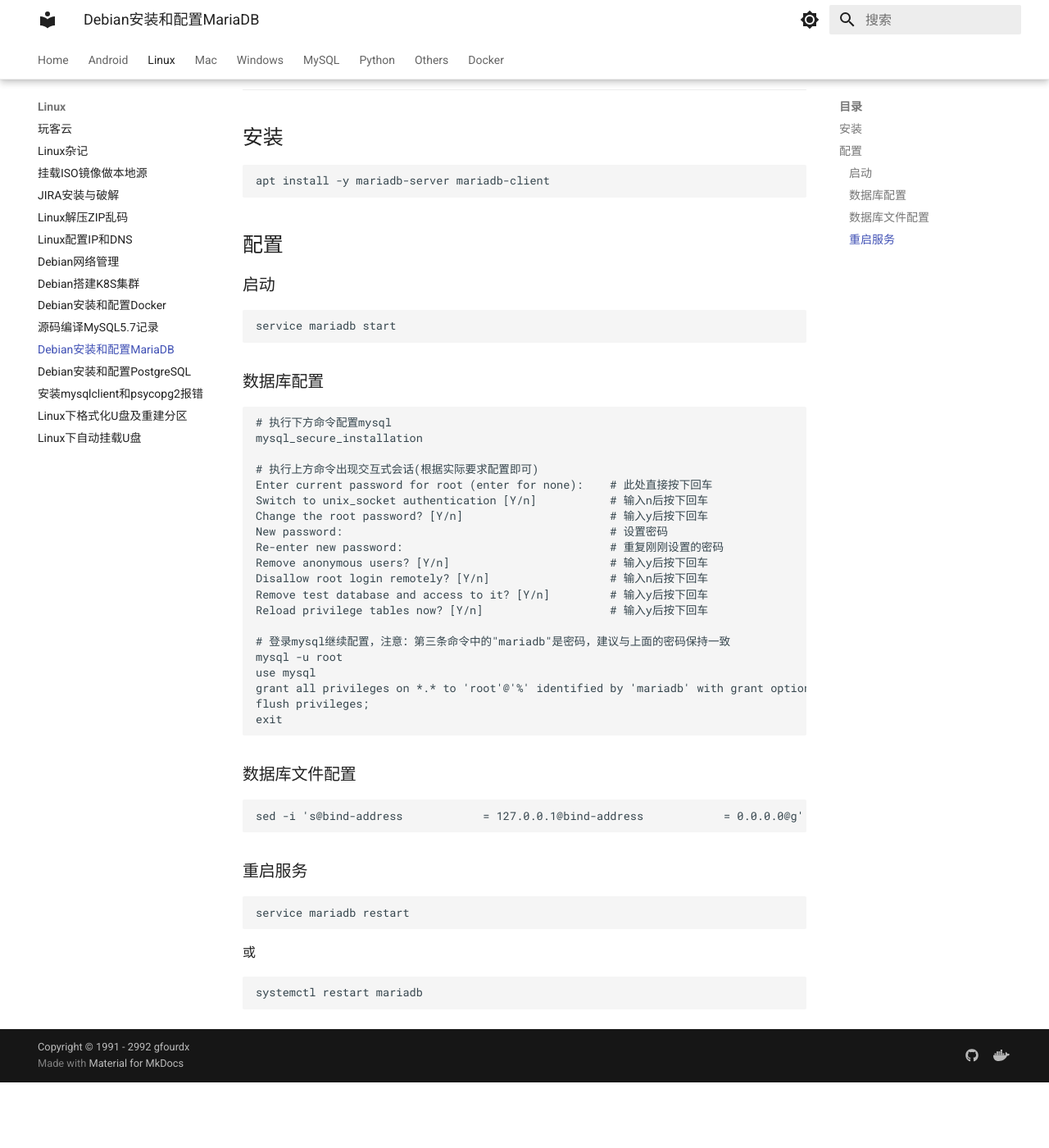
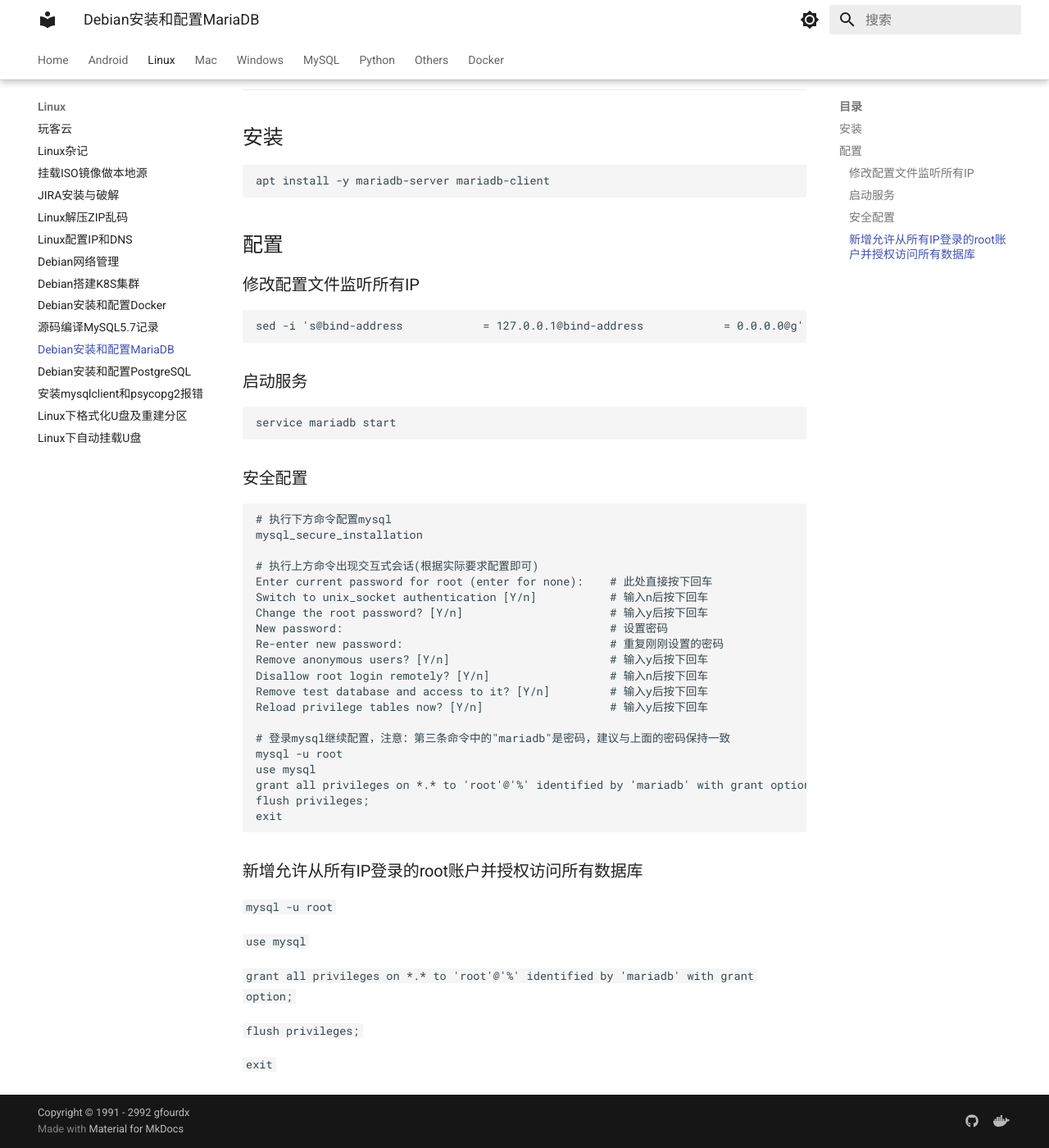
Before and after one commit to gfourdx/mydocs, an MkDocs documentation site: the page built from docs/linux/Debian安装和配置MariaDB.md, in a window 1280 px wide and 1400 px high, scrolled down 121 px. Shown: the whole window at 82% size. Built offline with MkDocs 1.6.1 and Material for MkDocs 9.7.7, drawn with Linux system fonts in a browser that asks for light colours; before the commit the page ends 1441 px from its top, so only the background shows below that.

Commit message:
更新文档

````diff
--- a/docs/linux/Debian安装和配置MariaDB.md
+++ b/docs/linux/Debian安装和配置MariaDB.md
@@ -10,13 +10,19 @@
 
 ## 配置
 
-### 启动
+### 修改配置文件监听所有IP
+
+```
+sed -i 's@bind-address            = 127.0.0.1@bind-address            = 0.0.0.0@g' /etc/mysql/mariadb.conf.d/50-server.cnf
+```
+
+### 启动服务
 
 ```
 service mariadb start
 ```
 
-### 数据库配置
+### 安全配置
 
 ```
 # 执行下方命令配置mysql
@@ -41,20 +47,14 @@
 exit
 ```
 
-### 数据库文件配置
+### 新增允许从所有IP登录的root账户并授权访问所有数据库
 
-```
-sed -i 's@bind-address            = 127.0.0.1@bind-address            = 0.0.0.0@g' /etc/mysql/mariadb.conf.d/50-server.cnf
-```
+`mysql -u root`
 
-### 重启服务
+`use mysql`
 
-```
-service mariadb restart
-```
+`grant all privileges on *.* to 'root'@'%' identified by 'mariadb' with grant option;`
 
-或
+`flush privileges;`
 
-```
-systemctl restart mariadb
-```
+`exit`
````
Also changed, not shown: docs/linux/Debian安装和配置PostgreSQL.md (+3 -21 lines).
